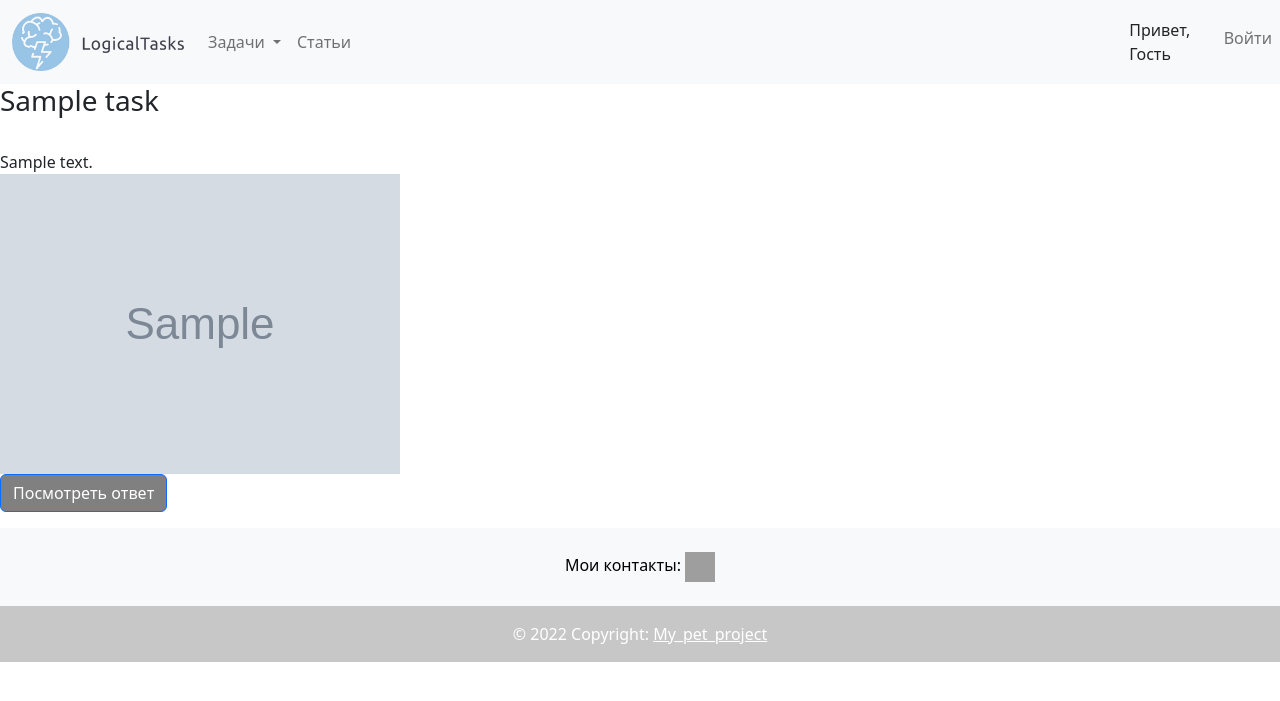
After one commit to Alex11231212/LT, a Django app: a page that uses LogicalTasks/logicaltasks/templates/logicaltasks/task_detail.html in a window 1280 px wide. The commit adds this page. Shown: the top 701 px of the page. Run offline with Django 4.2, Linux system fonts and the light colour scheme; tables that the repository leaves empty hold one stand-in row (values such as "Sample post"); grey boxes marked "Sample" are stand-in pictures; parts of the project's set-up code (start-up, migrations or seed data) failed here and were passed over; grey boxes are pictures that could not be loaded.

Commit message:
creating task detail page

```diff
--- a/LogicalTasks/logicaltasks/models.py
+++ b/LogicalTasks/logicaltasks/models.py
@@ -9,19 +9,6 @@ from django.urls import reverse
 #     def __str__(self):
 #         """String for representing the Model object."""
 #         return self.name
-
-
-class Comment(models.Model):
-    author = models.ForeignKey(User, on_delete=models.SET_NULL,
-                               null=True, blank=True,)
-    text = models.TextField(max_length=1000,)
-    likes = models.IntegerField(auto_created=False, default=0)
-    dislikes = models.IntegerField(auto_created=False, default=0)
-    nested_comment = models.ForeignKey('Comment',
-                                       on_delete=models.CASCADE,
-                                       blank=True,
-                                       null=True,
-                                       )
 
 
 class Image(models.Model):
@@ -54,15 +41,15 @@ class Task(models.Model):
                                      on_delete=models.SET_NULL,
                                      help_text='Выберите картинку - ответ',)
     DIFFICULTY_LEVEL = (
-        ('e', 'Easy'),
-        ('m', 'Medium'),
-        ('h', 'Hard'),
-        ('u', 'Undefined'),
+        ('easy', 'Easy'),
+        ('medium', 'Medium'),
+        ('hard', 'Hard'),
+        ('undefined', 'Undefined'),
     )
     difficulty = models.CharField(
-        max_length=1,
+        max_length=10,
         choices=DIFFICULTY_LEVEL,
-        default='u',
+        default='undefined',
         help_text='Сложность задачи',
     )
     likes = models.IntegerField(auto_created=False, default=0)
@@ -74,9 +61,28 @@ class Task(models.Model):
     slug = models.SlugField(max_length=255, unique=True,
                             db_index=True, verbose_name='URL')
 
+
     def __str__(self):
         """String for representing the Model object."""
         return self.title
 
     def get_task_url(self):
-        return reverse('logicaltasks:task_detail', args=[str(self.slug)])
+        return reverse('logicaltasks:task_detail',
+                       kwargs={
+                           'level': self.difficulty,
+                           'task_slug': self.slug,
+                       }
+                       )
+
+
+class Comment(models.Model):
+    task = models.ForeignKey(Task, on_delete=models.CASCADE)
+    author = models.ForeignKey(User, null=True, on_delete=models.SET_NULL,)
+    text = models.TextField(max_length=1000,)
+    likes = models.IntegerField(auto_created=False, default=0)
+    dislikes = models.IntegerField(auto_created=False, default=0)
+    nested_comment = models.ForeignKey('Comment',
+                                       on_delete=models.CASCADE,
+                                       blank=True,
+                                       null=True,
+                                       )
--- a/LogicalTasks/logicaltasks/templates/logicaltasks/base_template.html
+++ b/LogicalTasks/logicaltasks/templates/logicaltasks/base_template.html
@@ -1,6 +1,7 @@
 <!DOCTYPE html>
 <html lang="en">
 <head>
+  {% load static %}
   {% block title %}<title>LogicalTasks</title>{% endblock %}
   <meta charset="UTF-8">
   <link href="https://cdn.jsdelivr.net/npm/bootstrap@5.2.0/dist/css/bootstrap.min.css" rel="stylesheet" integrity="sha384-gH2yIJqKdNHPEq0n4Mqa/HGKIhSkIHeL5AyhkYV8i59U5AR6csBvApHHNl/vI1Bx" crossorigin="anonymous">
@@ -8,15 +9,14 @@
 <body>
 <nav class="navbar navbar-expand-lg bg-light">
   <div class="container-fluid">
-    <a class="navbar-brand" href="#">LT (logo)</a>
+    <a class="navbar-brand"
+       href="{% url 'logicaltasks:index' %}"
+    ><img src="/media/site_logos/LogicalTasks_free-file.png" height="58" width="172"></a>
     <button class="navbar-toggler" type="button" data-bs-toggle="collapse" data-bs-target="#navbarNavDropdown" aria-controls="navbarNavDropdown" aria-expanded="false" aria-label="Toggle navigation">
       <span class="navbar-toggler-icon"></span>
     </button>
     <div class="collapse navbar-collapse" id="navbarNavDropdown">
       <ul class="navbar-nav">
-        <li class="nav-item">
-          <a class="nav-link active" aria-current="page" href="{% url 'logicaltasks:index' %}">Домой</a>
-        </li>
         <li class="nav-item dropdown">
           <a class="nav-link dropdown-toggle" href="#" role="button" data-bs-toggle="dropdown" aria-expanded="false">
             Задачи
@@ -49,9 +49,32 @@
       <a class="nav-link" href="{% url 'login' %}?next={{request.path}}"> Войти</a>
     </li>
     {% endif %}
+  </ul>
 </nav>
 {% block content %}{% endblock %}
 <script src="https://cdn.jsdelivr.net/npm/bootstrap@5.2.0/dist/js/bootstrap.bundle.min.js" integrity="sha384-A3rJD856KowSb7dwlZdYEkO39Gagi7vIsF0jrRAoQmDKKtQBHUuLZ9AsSv4jD4Xa" crossorigin="anonymous"></script>
+<footer class="bg-light text-center text-white">
+  <!-- Grid container -->
+  <div class="container p-4 pb-0">
+    <!-- Section: Social media -->
+    <section class="mb-4">
+      <!-- Telegram -->
+      <a style="color: black">Мои контакты: </a>
+     <a
+      href="https://t.me/A101321"
+      role="button"
+      ><img src="https://img.icons8.com/color/344/telegram-app--v1.png" height="30" width="30"></a>
+    </section>
+    <!-- Section: Social media -->
+  </div>
+  <!-- Grid container -->
 
+  <!-- Copyright -->
+  <div class="text-center p-3" style="background-color: rgba(0, 0, 0, 0.2);">
+    © 2022 Copyright:
+    <a class="text-white" href="{% url 'logicaltasks:index' %}">My_pet_project</a>
+  </div>
+  <!-- Copyright -->
+</footer>
 </body>
 </html>
--- /dev/null
+++ b/LogicalTasks/logicaltasks/templates/logicaltasks/task_detail.html
@@ -0,0 +1,34 @@
+{% extends "logicaltasks/base_template.html" %}
+{% block content %}
+{% if task %}
+<h3>{{ task.title }}</h3>
+<br>
+{{ task.text }}
+<br>
+{% if task.image is not none %}
+  <img src="{{ task.image.photo.url }}"/>
+{% endif %}
+<p>
+  <a class="btn btn-primary"
+     data-bs-toggle="collapse"
+     href="#collapseExample"
+     role="button"
+     aria-expanded="false"
+     aria-controls="collapseExample"
+     style="background-color: grey">
+    Посмотреть ответ
+  </a>
+</p>
+<div class="collapse" id="collapseExample">
+  <div class="card card-body">
+    {% if task.imgage_answer is not none %}
+    {{ task.image_answer.url }}
+    {% else %}
+    {{ task.answer }}
+    {% endif %}
+
+  </div>
+</div>
+
+{% endif %}
+{% endblock %}
--- a/LogicalTasks/logicaltasks/templates/logicaltasks/task_list.html
+++ b/LogicalTasks/logicaltasks/templates/logicaltasks/task_list.html
@@ -5,7 +5,7 @@
 <ul class="list-group">
 {% for task in task_list %}
   <li class="list-group-item d-flex justify-content-between align-items-center">
-    <a href="{% url 'logicaltasks:task_detail' task.slug %}">{{ task.title }}</a>
+    <a href="{{ task.get_task_url }}">{{ task.title }}</a>
     <span class="badge bg-primary rounded-pill">{{ task.likes }}</span>
   </li>
 
--- a/LogicalTasks/logicaltasks/urls.py
+++ b/LogicalTasks/logicaltasks/urls.py
@@ -1,3 +1,5 @@
+from django.conf import settings
+from django.conf.urls.static import static
 from django.urls import path, re_path
 from django.shortcuts import render, get_list_or_404
 from . import views
@@ -8,5 +10,5 @@ app_name = 'logicaltasks'
 urlpatterns = [
     path('', views.index_view, name='index'),
     path('tasks/<str:level>/', views.TaskListView.as_view(), name='task_list'),
-    path('tasks/<slug:task>/', views.TaskDetailView.as_view(), name='task_detail'),
-    ]
+    path('tasks/<str:level>/<slug:task_slug>/', views.TaskDetailView.as_view(), name='task_detail'),
+    ] + static(settings.MEDIA_URL, document_root=settings.MEDIA_ROOT)
--- a/LogicalTasks/logicaltasks/views.py
+++ b/LogicalTasks/logicaltasks/views.py
@@ -11,15 +11,17 @@ def index_view(request):
 
 
 class TaskListView(generic.ListView):
+
     def get_queryset(self):
-        levels_map = {
-            'easy': 'e',
-            'medium': 'm',
-            'hard': 'h',
-        }
         level = self.kwargs['level']
-        return Task.objects.filter(difficulty__iexact=levels_map.get(level))
+        return Task.objects.filter(difficulty__iexact=level)
 
 
 class TaskDetailView(generic.DetailView):
-    pass
+    model = Task
+
+    tasks = Task.objects.select_related('author', 'image', 'image_answer')\
+            .prefetch_related('comment_set')
+
+    def get_object(self, queryset=tasks):
+        return queryset.get(slug__iexact=self.kwargs['task_slug'])
```
Also changed, not shown: LogicalTasks/logicaltasks/migrations/0002_comment_task_alter_comment_author.py (added), LogicalTasks/logicaltasks/migrations/0003_alter_task_difficulty.py (added), LogicalTasks/media/site_logos/LogicalTasks_free-file.png (added).
